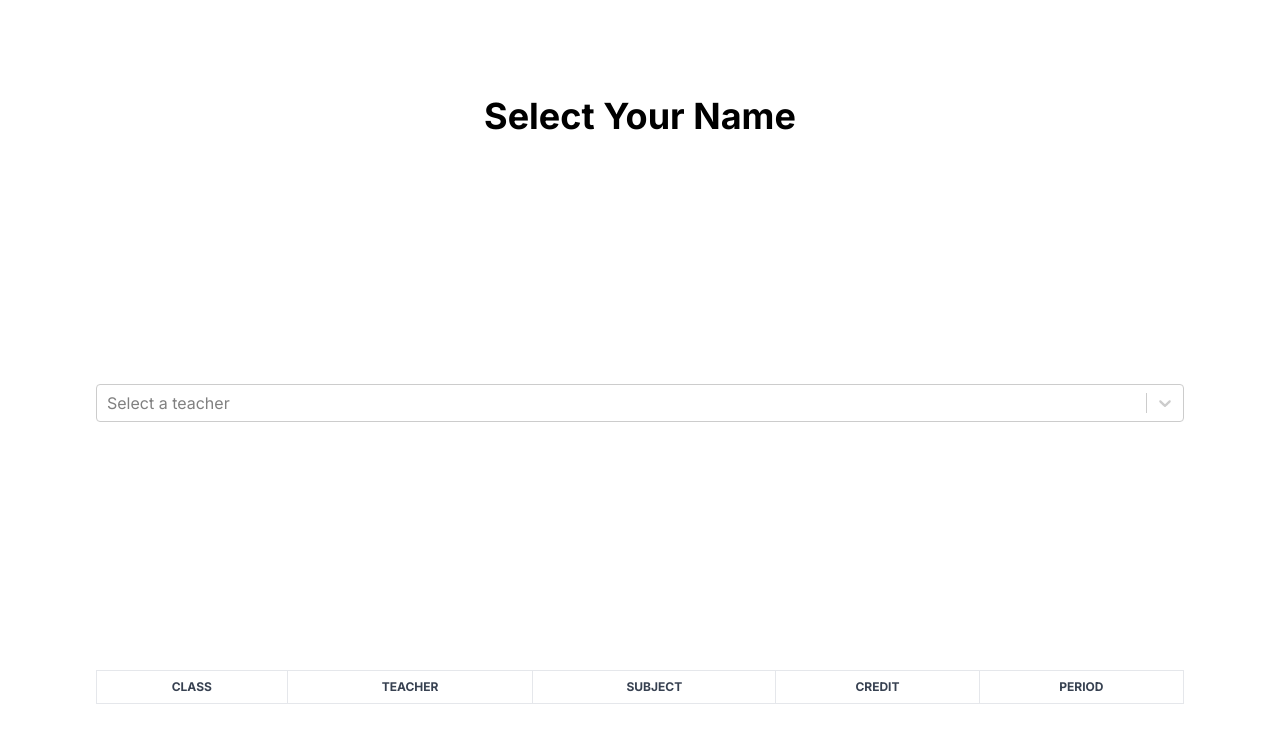
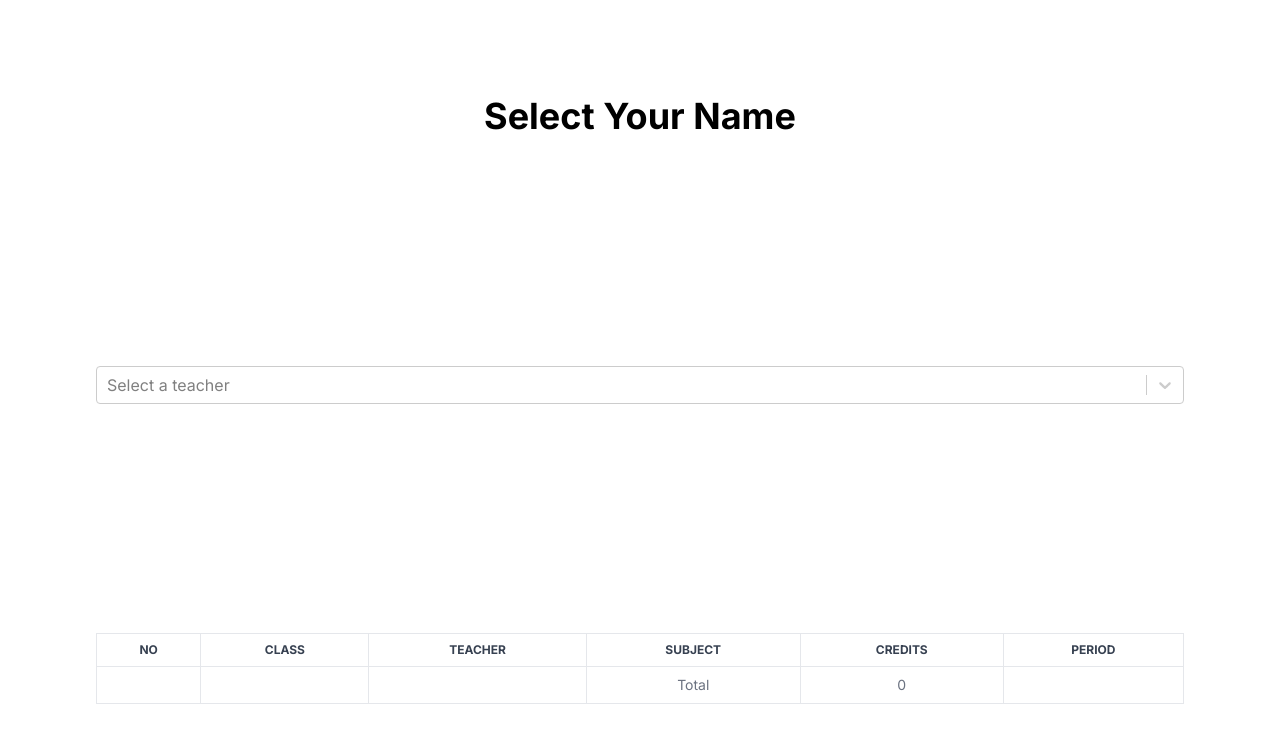
Before and after one commit to dulkifal/credits, a Next.js app: page / in a window 1280 px wide. Shown: the top 742 px of the page. Built offline with nearby package versions, Linux system fonts and the light colour scheme.

Commit message:
total credits

```diff
--- a/src/app/page.js
+++ b/src/app/page.js
@@ -6,8 +6,7 @@ import Select from "react-select";
 
 export default function Home() {
   const [searchTerm, setSearchTerm] = useState();
-  console.log(data);
-  // teachers
+
   let teacher = [];
 
   data.forEach((item) => {
@@ -19,15 +18,20 @@ export default function Home() {
     value: item,
     label: item,
   }));
-  console.log(teacher);
 
   // filter function
   function filterData(data, searchTerm) {
-
     // remove dublicate obj
-   return [...new Set(data)].filter((item) => item.teacher.includes(searchTerm));
-
+    return [...new Set(data)].filter((item) =>
+      item.teacher.includes(searchTerm)
+    );
   }
+  // total ceridts
+  const totalCredits = filterData([...new Set(data)], searchTerm).reduce(
+    (acc, item) => acc + item.credit,
+    0
+  );
+  console.log(filterData(data, searchTerm).length)
 
   return (
     <main className="flex min-h-screen flex-col items-center justify-between p-24">
@@ -56,14 +60,12 @@ export default function Home() {
           className="
       text-xs text-gray-700 uppercase "
         >
-          <tr
-            className="
-        "
-          >
+          <tr>
+            <th className="border p-2 text-center">No</th>
             <th className="border p-2 text-center">class</th>
             <th className="border p-2 text-center">teacher</th>
             <th className="border p-2 text-center">subject</th>
-            <th className="border p-2 text-center">credit</th>
+            <th className="border p-2 text-center">credits</th>
             <th className="border p-2 text-center">period</th>
           </tr>
         </thead>
@@ -72,29 +74,33 @@ export default function Home() {
 
       "
         >
-          {/* {data.map((item) => (
-          <tr key={item.class}>
-            <td>{item.class}</td>
-            <td>{item.teacher}</td>
-            <td>{item.sub}</td>
-            <td>{item.credit}</td>
-            <td>{item.period}</td>
-          </tr>
-        )
-        )} */}
           {/* display filtered data only */}
 
-          {filterData(data, searchTerm).map((item, index) => (
+          {filterData(data, searchTerm).map((item, index) =>
+           (
               // remove dublicate obj
 
               <tr key={index}>
+
+                <td className="border p-2 text-center">{index +1}</td>
                 <td className="border p-2 text-center">{item.class}</td>
                 <td className="border p-2 text-center">{item.teacher}</td>
                 <td className="border p-2 text-center"> {item.sub}</td>
                 <td className="border p-2 text-center">{item.credit}</td>
                 <td className="border p-2 text-center">{item.period}</td>
               </tr>
-          ))}
+            )
+
+          )}
+              <tr >
+
+                <td className="border p-2 text-center ">{}</td>
+                <td className="border p-2 text-center ">{}</td>
+                <td className="border p-2 text-center ">{}</td>
+                <td className="border p-2 text-center ">Total</td>
+                <td className="border p-2 text-center ">{totalCredits}</td>
+                <td className="border p-2 text-center ">{}</td>
+              </tr>
         </tbody>
       </table>
     </main>
```
Lines whose indentation alone changed are shown as unchanged.
